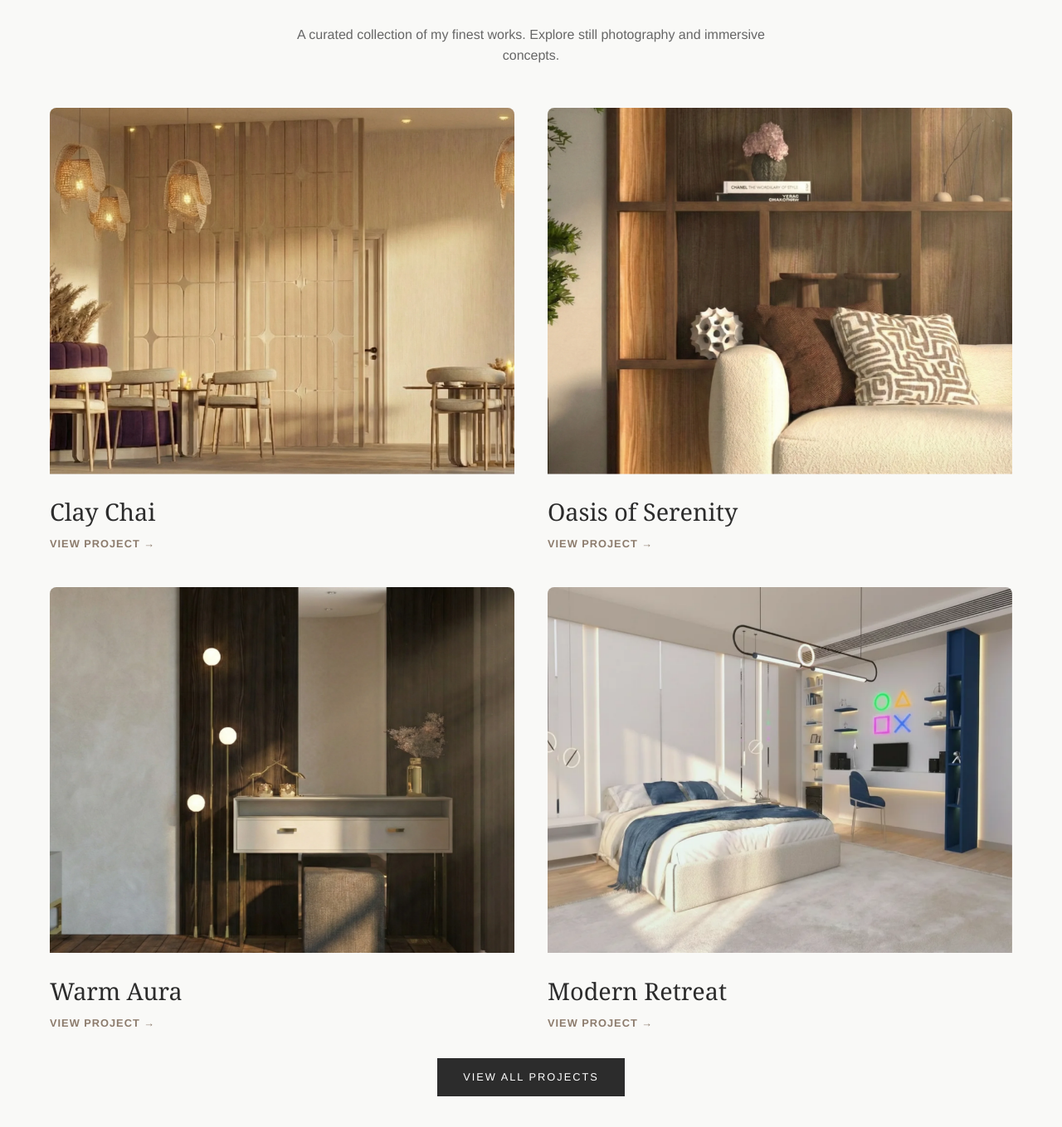
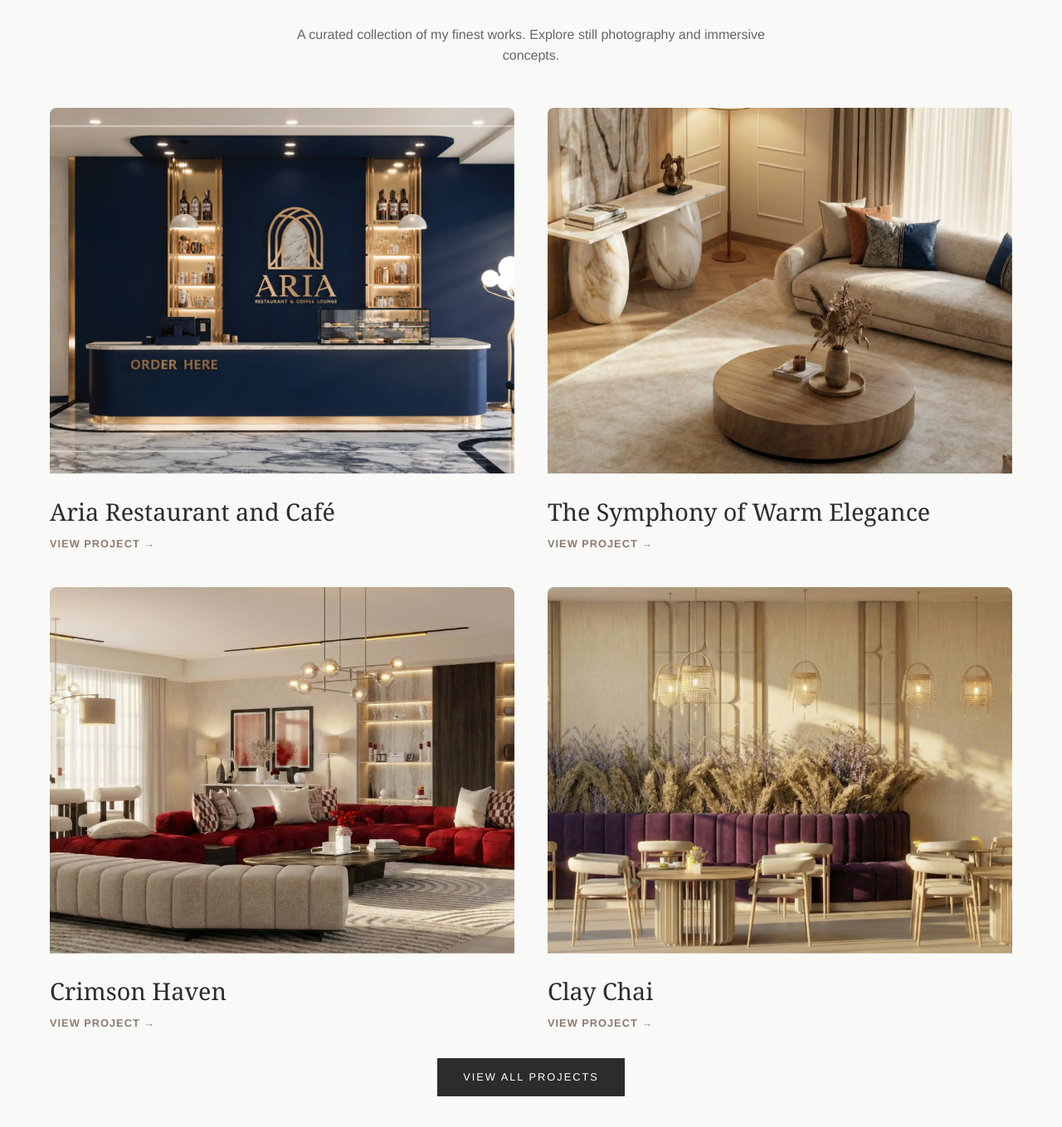
Before and after one commit to awbty/Noor_Portfolio, a website: page index.html in a window 1280 px wide. Shown: the part 3023-4382 px from the top of the page at 83% size. Drawn offline with Linux system fonts and the light colour scheme.

Commit message:
Updated Projects Gallery & Modals

```diff
--- a/index.html
+++ b/index.html
@@ -222,11 +222,11 @@
             <!-- Project 1 -->
             <div class="project-item" onclick="openModal('modal1')">
                 <div class="project-visuals">
-                    <img src="images/Clay_Chai/5.webp" alt="Clay Chai Coffee Shop">
+                    <img src="images\ARIA_RC\1.webp" alt="3d rendering of a restaurant interior with warm lighting and natural materials">
                     <div class="floating-object"></div> <!-- Interactive visual element -->
                 </div>
                 <div class="project-info">
-                    <h3>Clay Chai</h3>
+                    <h3>Aria Restaurant and Café</h3>
                     <span class="project-link">View Project →</span>
                 </div>
             </div>
@@ -234,11 +234,11 @@
             <!-- Project 2 -->
             <div class="project-item" onclick="openModal('modal2')">
                 <div class="project-visuals">
-                    <img src="images/Oasis_of_Serenity/1.webp" alt="Japandi Style living room">
+                    <img src="images/The_Symphony_of_Warm_Elegance/1.webp" alt="3D rendering of a living room with warm tones and elegant furniture">
                     <div class="floating-object" style="border-radius: 0; animation-duration: 8s;"></div>
                 </div>
                 <div class="project-info">
-                    <h3>Oasis of Serenity</h3>
+                    <h3>The Symphony of Warm Elegance</h3>
                     <span class="project-link">View Project →</span>
                 </div>
             </div>
@@ -246,11 +246,11 @@
             <!-- Project 3 -->
             <div class="project-item" onclick="openModal('modal3')">
                 <div class="project-visuals">
-                    <img src="images/Warm_Aura/1.webp" alt="Modern Bedroom">
+                    <img src="images/Crimson_Haven/1.webp" alt="3D rendering of a bedroom with crimson tones and elegant furniture">
                     <div class="floating-object" style="animation-direction: reverse;"></div>
                 </div>
                 <div class="project-info">
-                    <h3>Warm Aura</h3>
+                    <h3>Crimson Haven</h3>
                     <span class="project-link">View Project →</span>
                 </div>
             </div>
@@ -258,11 +258,11 @@
             <!-- Project 4 -->
             <div class="project-item" onclick="openModal('modal4')">
                 <div class="project-visuals">
-                    <img src="images/Modern_Retreat/2.webp" alt="Boy Room">
+                    <img src="images/Clay_Chai/1.webp" alt="3D rendering of a coffee shop with warm lighting and natural materials">
                     <div class="floating-object" style="border-radius: 0; transform: rotate(45deg);"></div>
                 </div>
                 <div class="project-info">
-                    <h3> Modern Retreat</h3>
+                    <h3>Clay Chai</h3>
                     <span class="project-link">View Project →</span>
                 </div>
             </div>
@@ -295,18 +295,16 @@
     <div class="modal-content">
         <span class="close" onclick="closeModal('modal1')">&times;</span>
         <div class="modal-img">
-            <img src="images/Clay_Chai/5.webp" alt="Project Detail">
+            <img src="images\ARIA_RC\1.webp" alt="Project Detail">
         </div>
         <div class="modal-details">
-            <h2>Clay Chai</h2>
+            <h2>Aria Restaurant and Café</h2>
 
-            <p>The vision for "Clay Chai" is anchored in embracing the philosophy of <strong>"Earthly Serenity",</strong> establishing it as an "Organic Sanctuary" that warmly embraces the visitor with the comforting ambiance of nature, offering a retreat from the clamor of everyday life.</p>
-            <h3>Material Harmony</h3>
-            <p>The design is built upon a <strong>"Material Harmony,"</strong> seamlessly blending earthy tones, light woods, and textured clay materials. These elements evoke a profound sense of belonging and tactile comfort, elegantly contrasted by the deep hue of "Velvet Amethyst" in the seating. Accents of dried wheat stalks further enhance a Contemporary Rustic spirit.</p>
-            <h3>Lyrical Illumination</h3>
-            <p>The concept of <strong>"Lyrical Illumination"</strong> plays a pivotal role. Warm, concealed lighting integrated within the shelving units merges with woven pendant fixtures and natural daylight, culminating in a "Golden Halo" that washes the space in an atmosphere of warmth, tranquility, and profound relaxation.</p>
+            <p>This design vision transforms the cafe into a symphony of royal tones and architectural grace, where Neo-Classical Modern Luxury merges the structural grandeur of classical arches with sleek, high-end finishes.
+                Anchored by a prestigious contrast of deep midnight navy and luminous champagne gold, the space evolves as a sophisticated social sanctuary—featuring velvet banquettes, Carrara marble, and sculptural lighting that includes organic branch-like chandeliers and warm linear cove lights. Every element, from the monolithic service bar with its floating illumination to the botanical wallpapers nestled within geometric arches, serves a refined dialogue between regal modernity and intimate comfort,
+                crafting an atmosphere where authority and warmth exist in perfect harmony.</p>
 
-
+            <a href="showroom.html" class="btn">View in Showroom</a>
         </div>
     </div>
 </div>
@@ -316,13 +314,15 @@
     <div class="modal-content">
         <span class="close" onclick="closeModal('modal2')">&times;</span>
         <div class="modal-img">
-            <img src="images/Oasis_of_Serenity/1.webp" alt="Japandi Style Living Room">
+            <img src="images/The_Symphony_of_Warm_Elegance/1.webp" alt="3D rendering of a living room with warm tones and elegant furniture">
         </div>
         <div class="modal-details">
-            <h2>Oasis of Serenity</h2>
-            <p>This collection of designs focuses on innovating a tranquil residential environment that transcends the traditional concept of furniture arrangement to deliver a complete experience of serenity and comfort. The design vision is anchored in the philosophy of <strong>Quiet Luxury</strong>, where natural materials convey sophistication in an elegant, understated manner, transforming the space into a warm sanctuary away from the clamor of daily life.</p>
-<p>The design is based on a harmonious blend of the warmth of natural elements and the simplicity of contemporary lines. The goal is to create a space that unites visual beauty with a deep sense of belonging and comfort, providing an ideal environment for relaxation and re-equilibrium. The space is conceived as a <strong>"Breathing Space"</strong> and a haven of calm; the massive wooden library spanning the entire back wall is not merely a storage unit but the most prominent architectural element, adding depth and warmth and housing artifacts and art. The comfortable horizontal arrangement of the white sofas enhances the sense of spaciousness and invites relaxation, while floor-to-ceiling windows establish seamless visual connectivity with the exterior, granting the space a renewed feeling of expanse and tranquility.</p>
+            <h2>The Symphony of Warm Elegance</h2>
+           <p>This design weaves a tranquil dialogue between Modern Neoclassical refinement and Japandi warmth, where creamy off-white walls adorned with delicate moldings embrace the raw honesty of walnut wood and low-profile furniture. Anchored by a monochromatic palette of sandy beige and soft cream, the space gains depth from dark walnut, veined marble, and accents of petroleum blue and burnt orange in the cushions.
+            Bouclé and linen sofas invite touch, while curved furniture guides the eye with fluid grace—natural light floods through tall windows, complemented by concealed LEDs and crystal chandeliers that act as sculptural anchors.</p>
+           <p>Tall plants and dried pampas grass breathe life into every corner, transforming the interior into an artistic tableau where serenity and sophistication meet. Here, the unity of spirit and material reigns: classical paneling whispers heritage, brushed gold glimmers with contemporary elegance, and every element—from the circular wooden table to the textured bedroom walls—is crafted to offer not just luxury, but a quiet, inviting elevation of the everyday.</p>
 
+           <a href="showroom.html" class="btn">View in Showroom</a>
         </div>
     </div>
 </div>
@@ -332,15 +332,19 @@
     <div class="modal-content">
         <span class="close" onclick="closeModal('modal3')">&times;</span>
         <div class="modal-img">
-            <img src="images/Warm_Aura/1.webp" alt="Modern Bedroom">
+            <img src="images/Crimson_Haven/1.webp" alt="3D rendering of a bedroom with crimson tones and elegant furniture">
         </div>
         <div class="modal-details">
-            <h2>Warm Aura</h2>
+            <h2>Crimson Haven</h2>
             <p>The vision for this suite is anchored in the philosophy of <strong>Quiet Luxury</strong>, aimed at creating an intimate sanctuary that transcends its basic function to become a contemporary <strong>"Cocoon"</strong> that isolates the occupant from the outside world and invites deep tranquility and relaxation.</p>
-<p>The essence of the design lies in a deliberate and elegant contrast between dark wooden panels, which impart depth and gravitas to the space, and light, stone-textured walls. This is complemented by the use of rich, luxurious textiles to enhance the sensory dimension and foster a feeling of enclosure.</p>
-<p>Lighting engineering plays the most significant role in sculpting the space; concealed strip lighting bathes the walls in a warm glow, highlighting the richness of the materials and creating a poetic atmosphere. This is perfected by sophisticated accents from contemporary sculptural brass lighting fixtures.</p>
+<p>This design embraces Pure Contemporary Modernism with bold, dramatic flair—where crisp white architectural purity meets deep sapphire blue in a refined dialogue of contrast. The space unfolds as an "Organized Retreat," from the upholstered white headboard composition with hidden warm lighting to the "Luxury Gallery Corridor" where continuous overhead lights and mirrors double the sense of expanse.
 
-        </div>
+
+    Matte white millwork and off-white walls create an immaculate, spacious foundation, while rich blue upholstery and a dramatic blue display recess inject character and depth into the stillness.</p><p>Lighting serves as the true "Definer of Features"—linear architectural illumination traces the edges of cabinets and headboards like golden drawings on a white canvas, while hidden shelf lights spotlight collections and a playful neon sign adds a personal, modern signature.
+        Warmth comes not from ornamentation but from the glow itself, balancing the cool purity of white and blue. A warm wooden desk surface and a tactile blue office chair ground the design in functional comfort.
+    Here, luxury is visual order, quiet confidence, and the delicate harmony between strict lines and luminous warmth—a symphony where every element breathes refinement.</p>
+<a href="showroom.html" class="btn">View in Showroom</a>
+</div>
     </div>
 </div>
 
@@ -349,13 +353,18 @@
     <div class="modal-content">
         <span class="close" onclick="closeModal('modal4')">&times;</span>
         <div class="modal-img">
-            <img src="images/Modern_Retreat/2.webp" alt="Boy Room">
+            <img src="images/Clay_Chai/1.webp" alt="3D rendering of a coffee shop with warm lighting and natural materials">
         </div>
         <div class="modal-details">
-            <h2>Modern Retreat</h2>
-            <p>The vision for this space is anchored in embracing the philosophy of <strong>Pure Modernity</strong> to create a residential area that transcends its traditional function, becoming an organized <strong>"Contemporary Haven"</strong> that balances the necessary tranquility for rest with a vibrant pulse reflecting the occupant's lifestyle.</p>
-<p>The core of the design lies in a deliberate and elegant chromatic contrast; crisp white surfaces and clean architectural lines impart a sense of expanse and visual clarity, while bold, deep touches of blue in the textiles and shelf recesses lend a dramatic dimension and unique character to the space. This breaks the monotony and enhances a feeling of vitality within the serene framework.</p>
-            <p><strong>Light Engineering</strong> plays the most significant role in sculpting the space and defining its architectural features; linear strip lighting, cleverly integrated behind the headboard panels and within the storage units, does not merely illuminate but draws boundaries of warm light that highlight the purity of the surfaces and create a sophisticated modern atmosphere. This is completed by iconic modern lighting units that add a sleek, futuristic character.</p>
+            <h2>Clay Chai</h2>
+
+
+            <p>The vision for "Clay Chai" is anchored in embracing the philosophy of <strong>"Earthly Serenity",</strong> establishing it as an "Organic Sanctuary" that warmly embraces the visitor with the comforting ambiance of nature, offering a retreat from the clamor of everyday life.</p>
+            <h3>Material Harmony</h3>
+            <p>The design is built upon a <strong>"Material Harmony,"</strong> seamlessly blending earthy tones, light woods, and textured clay materials. These elements evoke a profound sense of belonging and tactile comfort, elegantly contrasted by the deep hue of "Velvet Amethyst" in the seating. Accents of dried wheat stalks further enhance a Contemporary Rustic spirit.</p>
+            <h3>Lyrical Illumination</h3>
+            <p>The concept of <strong>"Lyrical Illumination"</strong> plays a pivotal role. Warm, concealed lighting integrated within the shelving units merges with woven pendant fixtures and natural daylight, culminating in a "Golden Halo" that washes the space in an atmosphere of warmth, tranquility, and profound relaxation.</p>
+            <a href="showroom.html" class="btn">View in Showroom</a>
         </div>
     </div>
 </div>
```
